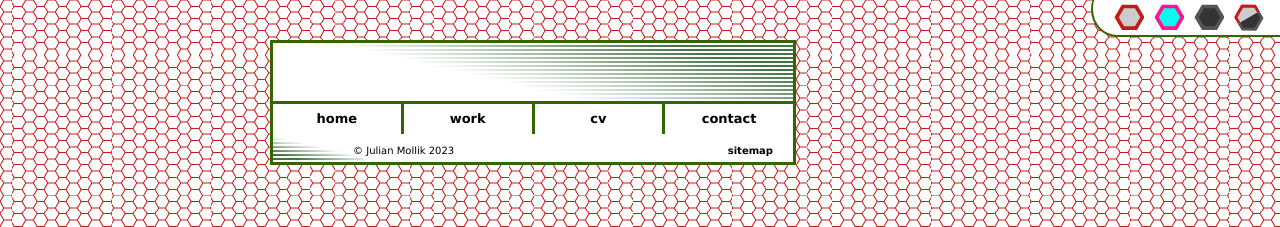
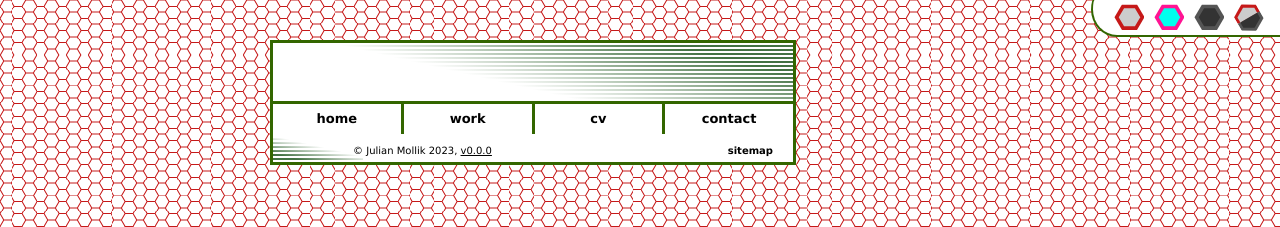
Before and after one commit to jule256/creative-coding.net, a Nuxt app: page / in a window 1280 px wide. Shown: the top 227 px of the page. Built offline with nearby package versions, Linux system fonts and the light colour scheme; what vue-query would draw is missing.

Commit message:
now displaying version in footer

```diff
--- a/components/Footer.vue
+++ b/components/Footer.vue
@@ -2,7 +2,9 @@
     <footer class="footer">
         <div class="content">
             <div class="copyright">
-                &copy; Julian Mollik {{ new Date().getFullYear() }}
+                &copy; Julian Mollik {{ new Date().getFullYear() }}, <NuxtLink
+                    title="external link: view this website's project on GitHub"
+                    href="https://github.com/jule256/creative-coding.net">v{{ version }}</NuxtLink>
             </div>
             <transition name="loading">
                 <div v-if="scrollY > 0">
@@ -18,6 +20,7 @@
 
 <script setup>
 import useDebouncedRef from '../composables/useDebouncedRef'
+const config = useRuntimeConfig()
 
 const HEADER_OFFSET_TOP = 40
 
@@ -27,13 +30,16 @@ const scrollHandler = () => {
     scrollY.value = window.scrollY - HEADER_OFFSET_TOP
 }
 
+const version = computed(() => {
+    return config.public.VERSION
+})
+
 onMounted(() => {
     addEventListener('scroll', scrollHandler)
 })
 
 onUnmounted(() => {
     removeEventListener('scroll', scrollHandler)
-
 })
 
 const scrollToTop = () => {
--- a/nuxt.config.ts
+++ b/nuxt.config.ts
@@ -1,4 +1,5 @@
 import axios from 'axios'
+import pkg from './package.json'
 
 export default defineNuxtConfig({
     ssr: false,
@@ -68,6 +69,7 @@ export default defineNuxtConfig({
         public: {
             HATEOAS_INDEX: process.env.HATEOAS_INDEX || "https://un.de.fin.ed",
             IDS_ENDPOINT: process.env.IDS_ENDPOINT || "https://un.de.fin.ed",
+            VERSION: pkg.version || "0.0.0"
         }
     },
     hooks: {
```
Also changed, not shown: 1 other file (tests, documents, lock files or other folders).
